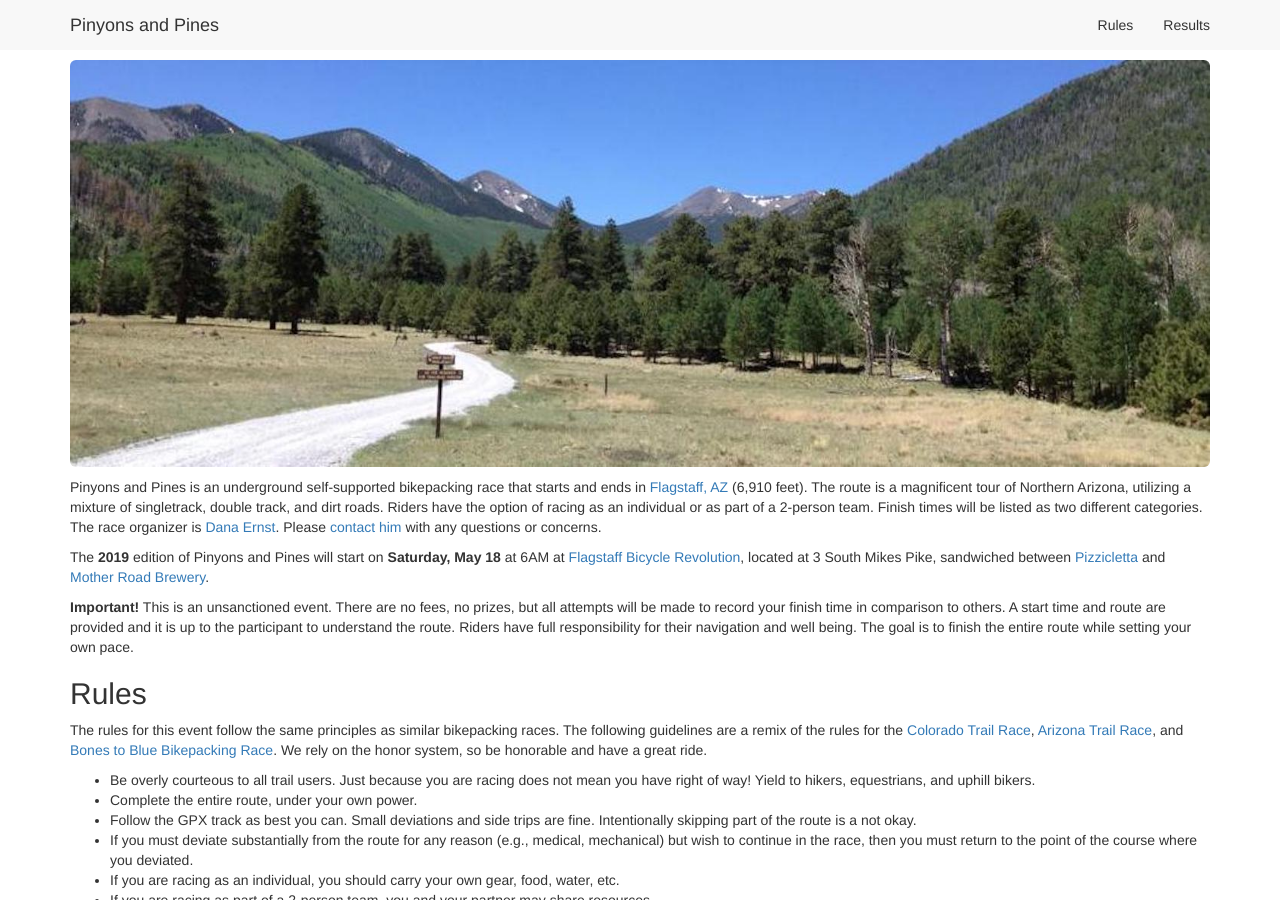
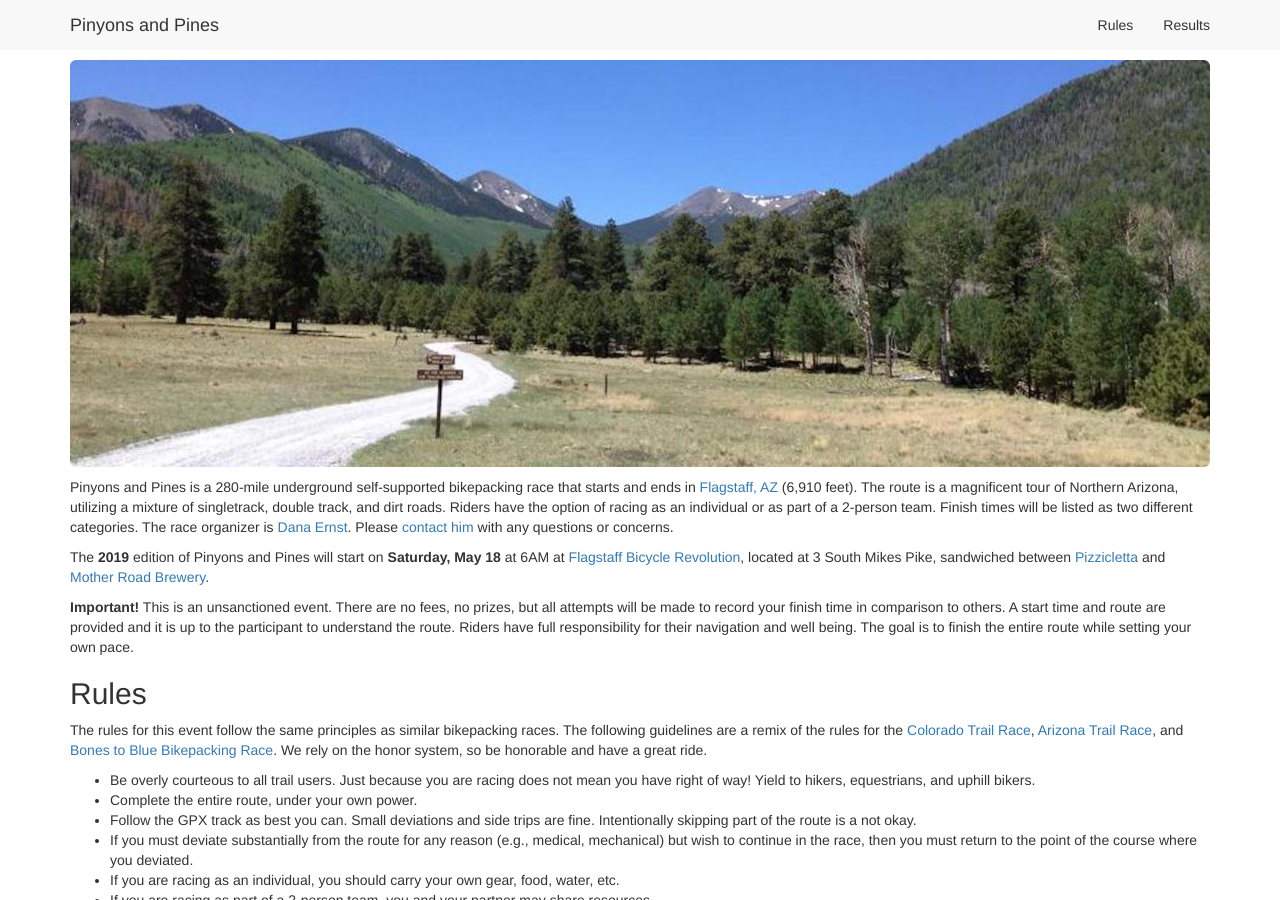
Before and after one commit to dcernst/PinyonsPines, a Jekyll site: the page built from index.md, in a window 1280 px wide and 900 px high. Built offline with Jekyll 4.4.1, drawn with Linux system fonts in a browser that asks for light colours; nearby versions of some CDN libraries.

Commit message:
Update to index

```diff
--- a/index.md
+++ b/index.md
@@ -5,7 +5,7 @@ title: Pinyons &amp Pines
 
 <img src="{{ site.baseurl }}/images/LockettMeadow.jpg" class="img-responsive img-rounded" img style="margin-bottom: 10px" />
 
-Pinyons and Pines is an underground self-supported bikepacking race that starts and ends in [Flagstaff, AZ](https://en.wikipedia.org/wiki/Flagstaff,_Arizona) (6,910 feet). The route is a magnificent tour of Northern Arizona, utilizing a mixture of singletrack, double track, and dirt roads.  Riders have the option of racing as an individual or as part of a 2-person team. Finish times will be listed as two different categories. The race organizer is [Dana Ernst](http://danaernst.com). Please [contact him](mailto:ernst.tribe@gmail.com) with any questions or concerns.
+Pinyons and Pines is a 280-mile underground self-supported bikepacking race that starts and ends in [Flagstaff, AZ](https://en.wikipedia.org/wiki/Flagstaff,_Arizona) (6,910 feet). The route is a magnificent tour of Northern Arizona, utilizing a mixture of singletrack, double track, and dirt roads.  Riders have the option of racing as an individual or as part of a 2-person team. Finish times will be listed as two different categories. The race organizer is [Dana Ernst](http://danaernst.com). Please [contact him](mailto:ernst.tribe@gmail.com) with any questions or concerns.
 
 The **2019** edition of Pinyons and Pines will start on **Saturday, May 18** at 6AM at [Flagstaff Bicycle Revolution](http://flagbikerev.com), located at 3 South Mikes Pike, sandwiched between [Pizzicletta](http://www.pizzicletta.com) and [Mother Road Brewery](https://www.motherroadbeer.com).
 
```
